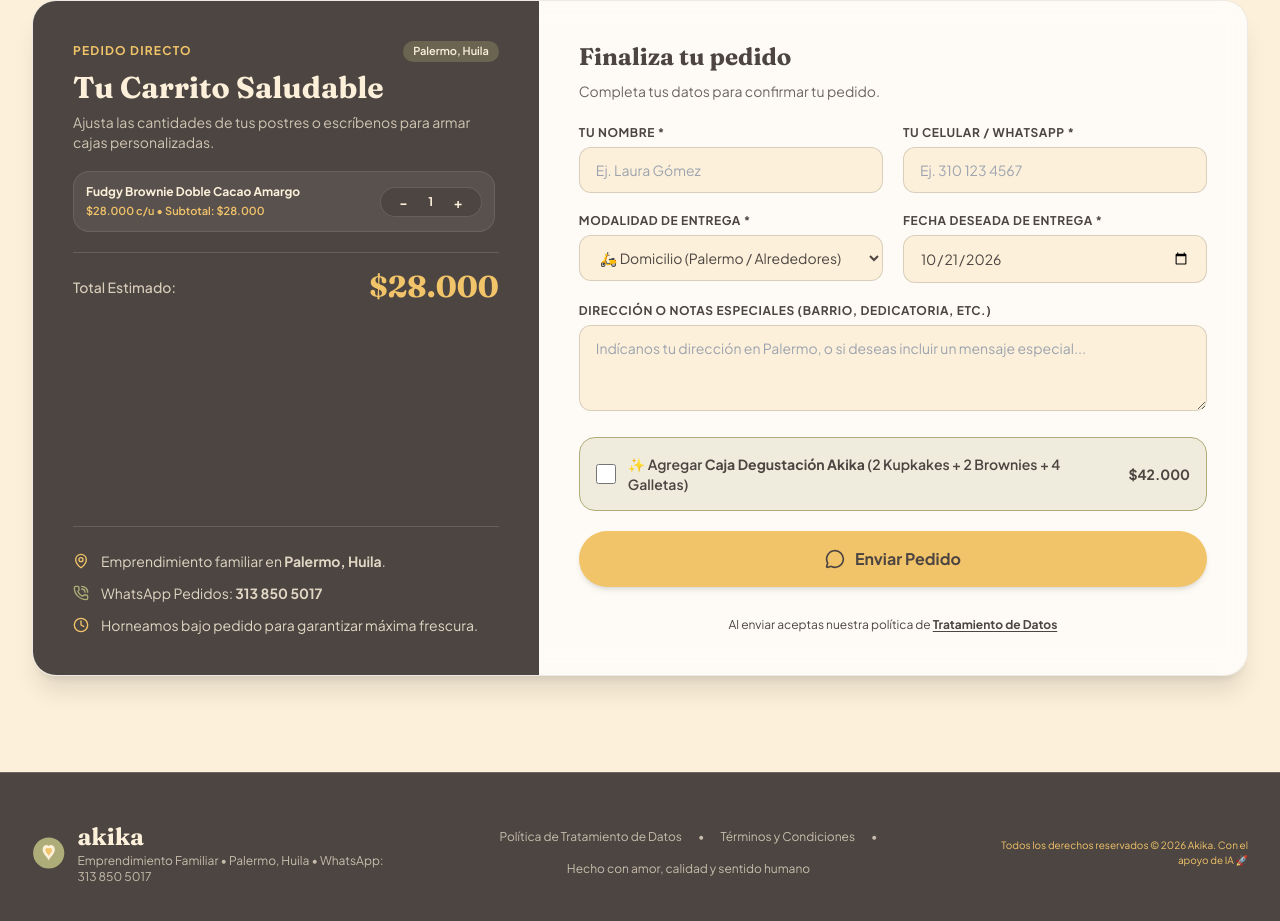
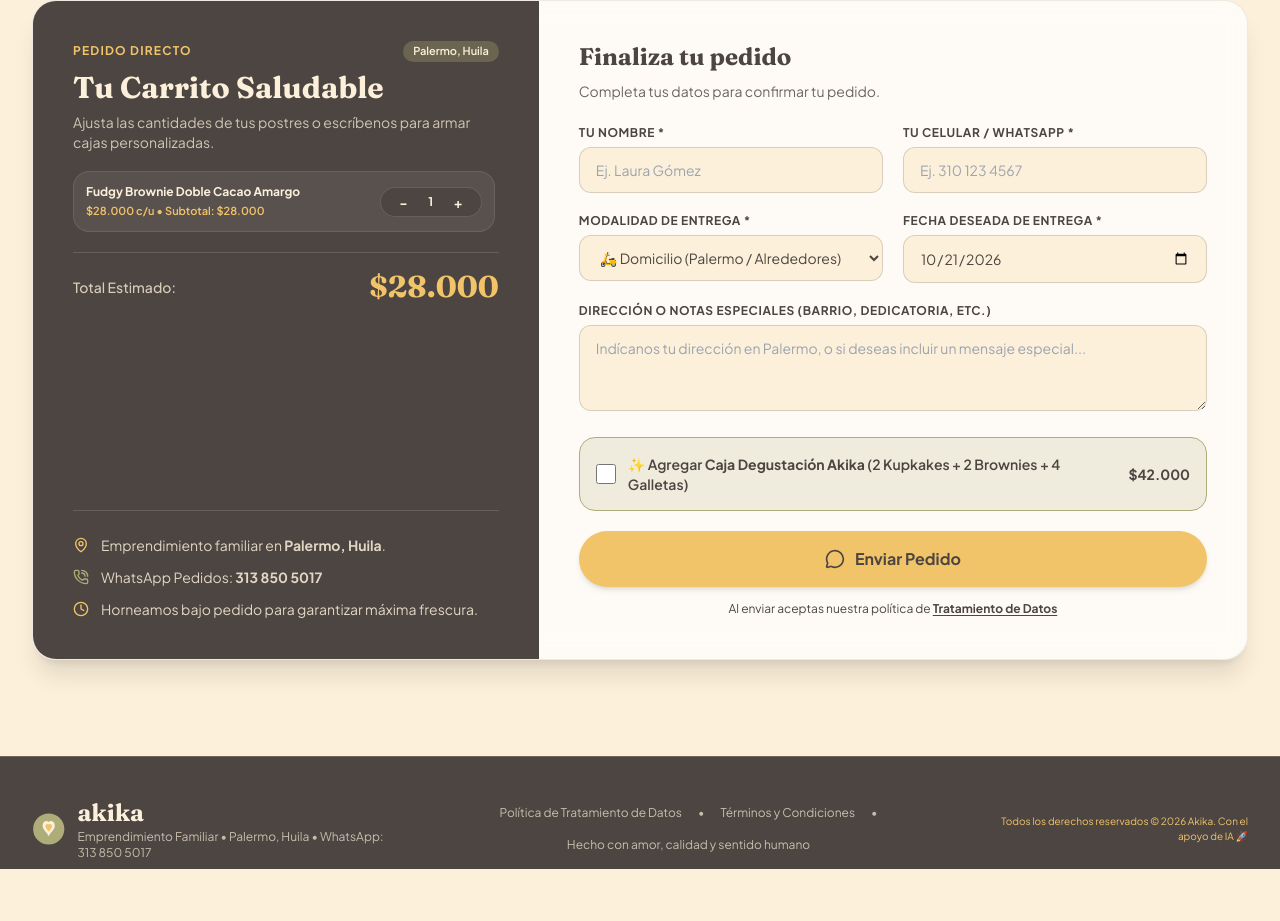
Before and after one commit to lassonico/akika, a plain HTML site: page index.html in a window 1280 px wide. Shown: the part 3997-4918 px from the top of the page. After the commit the page ends 4866 px from the top, so only its background shows below. Drawn offline with nearby package versions, Linux system fonts and the light colour scheme.

Commit message:
css details

```diff
--- a/index.html
+++ b/index.html
@@ -533,7 +533,7 @@
                                 <i data-lucide="message-circle" class="w-5 h-5 shrink-0"></i>
                                 <span>Enviar Pedido</span>
                             </button>
-                            <div class="w-full text-center !mt-6">
+                            <div class="w-full text-center !mt-2">
                                 <span class="text-cacao text-xs">Al enviar aceptas nuestra política de <a href="politica-tratamiento-datos.html" class="font-bold hover:text-mielDark transition-colors underline underline-offset-2">Tratamiento de Datos</a></span>
                             </div>
                         </form>
@@ -544,7 +544,7 @@
         </section>
 
         <!-- Footer -->
-        <footer class="bg-cacao text-crema py-12 border-t border-cacaoLight">
+        <footer class="bg-cacao text-crema pt-10 pb-2 border-t border-cacaoLight">
             <div class="max-w-7xl mx-auto px-4 sm:px-6 lg:px-8 flex flex-col sm:flex-row items-center justify-between gap-6 text-center sm:text-left">
                 <div class="flex flex-col sm:flex-row items-center gap-3">
                     <svg class="w-10 h-10" viewBox="0 0 120 120" fill="none" xmlns="http://www.w3.org/2000/svg">
```
